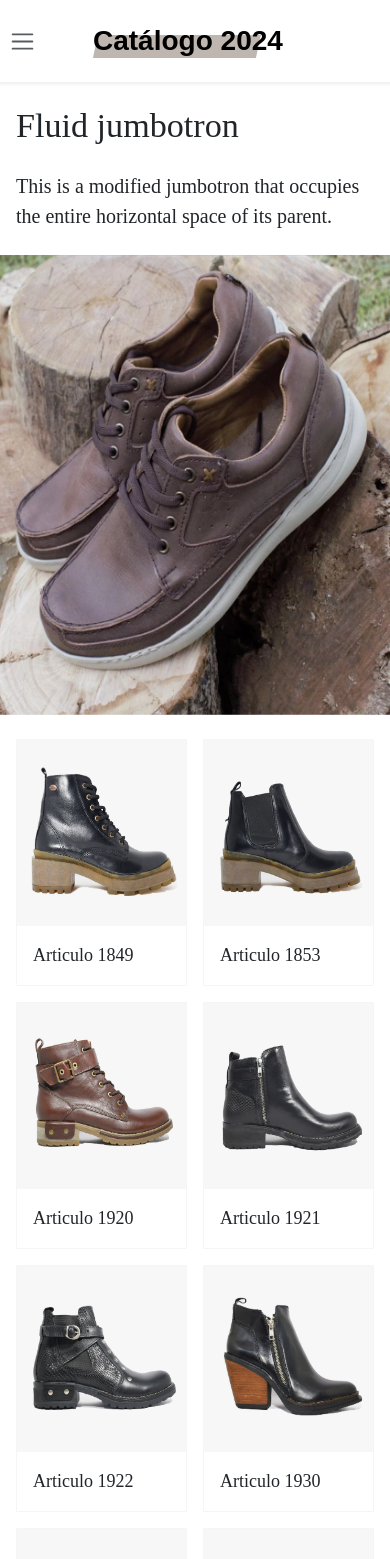
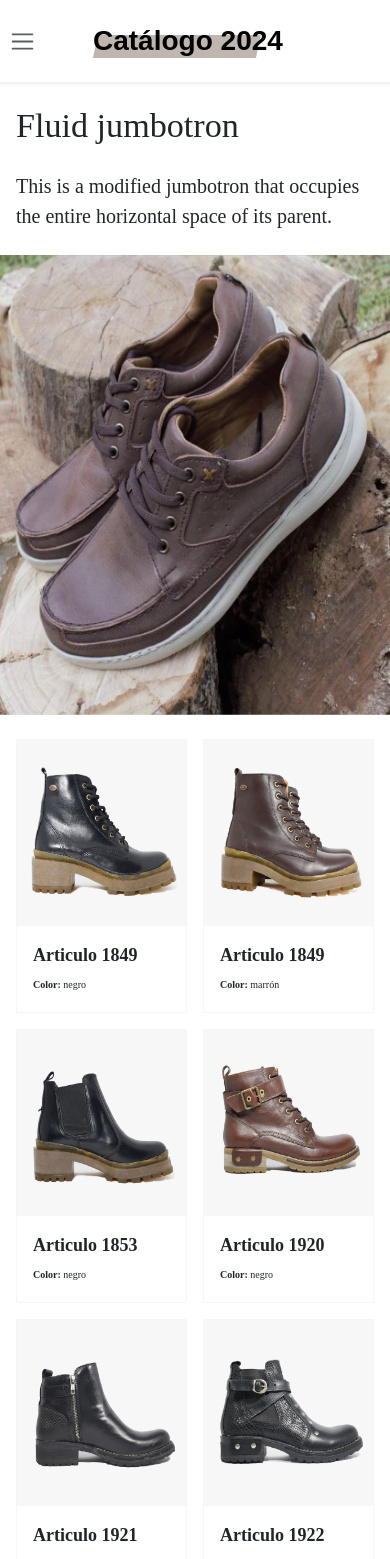
Before and after one commit to walterbaya/Palma-Store-Catalogue, a React (Create React App) app in the folder catalogue/: page / in a window 390 px wide. Shown: the top 1559 px of the page. Built offline with nearby package versions, Linux system fonts and the light colour scheme; a web font is replaced by a local one.

Commit message:
Se modifica el color y ahora se ven los zapatos con todos los colores por separado inicialmente

```diff
--- a/catalogue/src/App.js
+++ b/catalogue/src/App.js
@@ -27,8 +27,8 @@ function App() {
     );
 
     const listItems = filteredZapatos.map((zapato, index) => (
-        <Zapato
-            key={zapato.nombre}
+        zapato.colores.map((color, index) =>
+            <Zapato key={zapato.nombre}
                 nombre={zapato.nombre}
                 colores={zapato.colores}
                 talles={zapato.talles}
@@ -37,8 +37,9 @@ function App() {
                 material_interno={zapato.material_interno}
                 material_externo={zapato.material_externo}
                 descripcion={zapato.descripcion}
-            nombre_color_estandar={zapato.nombre_color_estandar} />
-    ));
+                nombre_color_estandar={zapato.nombre_color_estandar}
+                nombre_color_seleccionado={color} />))
+    );
 
     function itemsObtenidos() {
         if (listItems === null || listItems.length === 0) {
@@ -150,10 +151,10 @@ function App() {
                         <h3 class="text-center display-4" id="contacto-underline">Contactanos</h3>
                     </div>
                     <ul class="list-group d-flex flex-row text-white  justify-content-evenly py-5">
-                        <li class="list-group-item border-0 rounded"><a href="https://github.com/walterbaya"><FontAwesomeIcon icon={faWhatsapp} size="2xl" bounce style={{color: "#63E6BE",}} /></a></li>
-                        <li class="list-group-item border-0 rounded"><a href="https://github.com/walterbaya"><FontAwesomeIcon icon={faTiktok} size="2xl" style={{color: "#000000"}} bounce /></a></li>
-                        <li class="list-group-item border-0 rounded"><a href="mailto:walterbaya1996@gmail.com"><FontAwesomeIcon icon={faFacebook} size="2xl" bounce style={{color: "#3b5998",}} /></a></li>
-                        <li class="list-group-item border-0 rounded"><a href="mailto:walterbaya1996@gmail.com"> <FontAwesomeIcon icon={faSquareInstagram} size="2xl" bounce style={{color: "#ff00c8",}} /> </a></li>
+                        <li class="list-group-item border-0 rounded"><a href="https://github.com/walterbaya"><FontAwesomeIcon icon={faWhatsapp} size="2xl" bounce style={{ color: "#63E6BE", }} /></a></li>
+                        <li class="list-group-item border-0 rounded"><a href="https://github.com/walterbaya"><FontAwesomeIcon icon={faTiktok} size="2xl" style={{ color: "#000000" }} bounce /></a></li>
+                        <li class="list-group-item border-0 rounded"><a href="mailto:walterbaya1996@gmail.com"><FontAwesomeIcon icon={faFacebook} size="2xl" bounce style={{ color: "#3b5998", }} /></a></li>
+                        <li class="list-group-item border-0 rounded"><a href="mailto:walterbaya1996@gmail.com"> <FontAwesomeIcon icon={faSquareInstagram} size="2xl" bounce style={{ color: "#ff00c8", }} /> </a></li>
                     </ul>
                 </div>
             </footer>
--- a/catalogue/src/components/Zapato.js
+++ b/catalogue/src/components/Zapato.js
@@ -17,7 +17,8 @@ class Zapato extends React.Component {
             material_externo: props.material_externo || "",
             tipo: props.tipo || "",
             color_actual: "estandar",
-            nombre_color_estandar: props.nombre_color_estandar || "",
+            nombre_color_estandar: props.nombre_color_estandar,
+            nombre_color_seleccionado: props.nombre_color_seleccionado || "",
             urls_imagenes: this.getImageUrls(props.nombre, "estandar"),
             showModal: false,
             selectedImage: "", // Añadido para el manejo del modal
@@ -126,7 +127,7 @@ class Zapato extends React.Component {
 
     render_text_color() {
         return this.capitalizeFirstLetter(
-            this.state.color_actual === "estandar" ? this.state.nombre_color_estandar : this.state.color_actual
+            this.state.color_actual === "estandar" ? this.state.nombre_color_seleccionado : this.state.color_actual
         );
     }
 
@@ -145,14 +146,18 @@ class Zapato extends React.Component {
                     <picture key={this.state.nombre} className="main-image-container d-block" >
                         <Image
                             className="main-image"
-                            src={this.loadImage(this.state.nombre, 'estandar', 'imagen1')}
+                            src={this.loadImage(this.state.nombre, this.state.nombre_color_seleccionado, 'imagen1')}
                             fluid
                             onClick={() => this.handleImageClick(this.state.urls_imagenes[0])}
                             style={{ cursor: 'pointer' }}
                         />
                     </picture>
                     <Card.Body>
-                        <Card.Text onClick={() => this.handleImageClick(this.state.urls_imagenes[0])} className="text-dark shoe-name text-decoration-none nombre_articulo">Articulo {this.capitalizeFirstLetter(this.state.nombre)} </Card.Text>
+                        <Card.Text onClick={() => this.handleImageClick(this.state.urls_imagenes[0])} className="text-dark shoe-name text-decoration-none nombre_articulo">
+                            <strong>Articulo {this.capitalizeFirstLetter(this.state.nombre)}</strong> <br/>
+                            <span className="shoe-color-name"> <strong>Color: </strong> {((this.state.nombre_color_seleccionado ===  'estandar') ? this.state.nombre_color_estandar : this.state.nombre_color_seleccionado)} </span>
+                        </Card.Text>
+
                     </Card.Body>
 
                 </Card>
@@ -165,7 +170,7 @@ class Zapato extends React.Component {
                         </button>
                         <div className="col-8 justify-content-center text-center">
                             <div className="navbar-brand">
-                                <h1 className="m-0 anton-regular underline bg-brown p-0">Catálogo {new Date().getFullYear()}</h1>
+                                <h1 className="m-0 anton-regular py-2 rounded underline">Catálogo {new Date().getFullYear()}</h1>
                             </div>
                         </div>
                         <div className="col-2"></div>
@@ -176,12 +181,12 @@ class Zapato extends React.Component {
                     </Modal.Header>
                     <Modal.Body className="py-0 my-0">
                         <div className="row d-flex align-items-start">
-                            <Carousel interval={null} controls={false} indicators={true} data-bs-theme="dark" className="col-sm-6 col-12 px-0">
+                            <Carousel interval={null} controls={false} indicators={true} data-bs-theme="dark" className="col-sm-6 col-12 px-0 bg-grey">
                                 {this.render_carousel_items()}
                             </Carousel>
                             <Card.Body className="d-flex flex-column col-sm-6 col-12 px-3 py-0">
                                 <Card.Title className="fw-light text-secondary border-bottom p-0 mt-3">
-                                    <h2 className="p-0 m-0 klee-one-semibold text-dark py-4">Artículo {this.capitalizeFirstLetter(this.state.nombre)}</h2>
+                                    <h2 className="p-0 m-0 klee-one-semibold big-letter text-dark py-4">Artículo {this.capitalizeFirstLetter(this.state.nombre)}</h2>
                                 </Card.Title>
 
                                 <div className="d-flex justify-content-start py-4">{this.render_colores()}</div>
--- a/catalogue/src/index.css
+++ b/catalogue/src/index.css
@@ -1,11 +1,6 @@
 input[type='radio'] {
   display: none !important;
 }
-
-.carousel-indicators [data-bs-target] {
-
-  }
-
 
 @import url('https://fonts.googleapis.com/css2?family=Anton&family=Courgette&family=Rock+Salt&display=swap');
 
@@ -31,6 +26,7 @@ input[type='radio'] {
 
 .underline{
   padding: 30px 0 8px !important;
+  z-index: 1;
   position: relative !important;
 }
 
@@ -167,6 +163,12 @@ input[type='radio'] {
     height: 166px !important;
   }
 
+  .shoe-color-name{
+    padding: 0 !important;
+    margin-top: 0 !important;
+    font-size: x-small !important;
+  }
+
 
   .separate-navbar{
     margin-top: 5em !important;
@@ -241,7 +243,6 @@ input[type='radio'] {
     background-color: grey !important;
     height: 200px !important;
   }
-
 
   #width-main-container {
     width: 75% !important;
```
Lines whose indentation alone changed are shown as unchanged.
